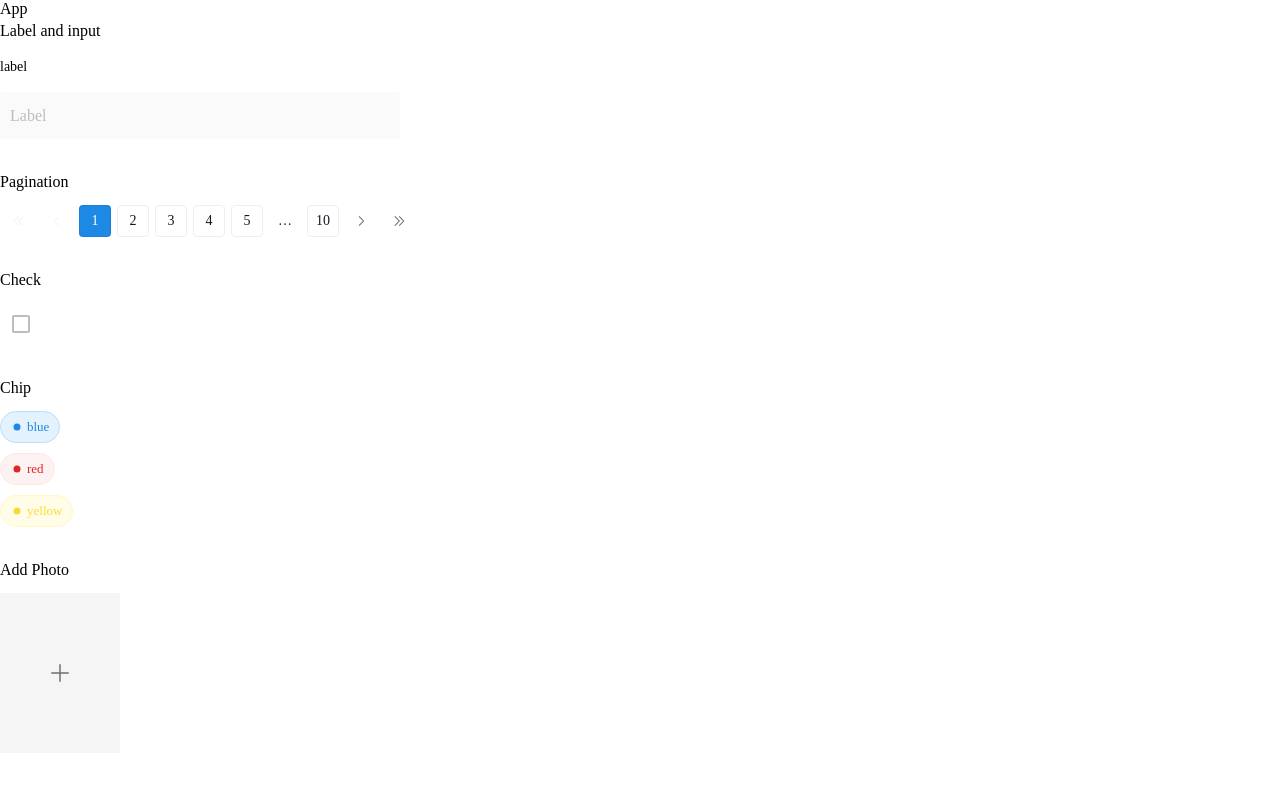
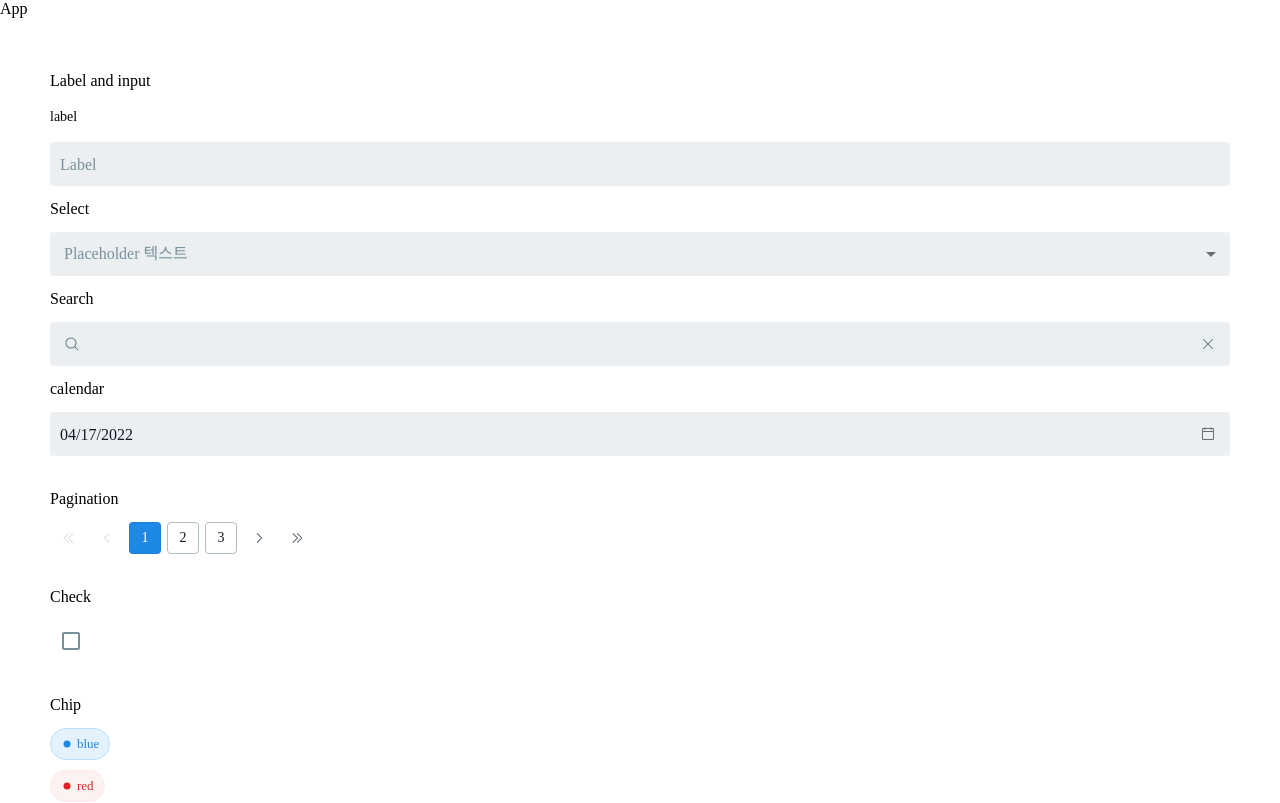
Before and after one commit to media-art-nation/coffee-frontend, a React (Vite) app: page / in a window 1280 px wide. Shown: the top 803 px of the page. Built offline with nearby package versions, Linux system fonts and the light colour scheme.

Commit message:
[feat] input 관련 공통 컴포넌트 모두 추가 및 필요없는 주석 삭제

```diff
--- a/package.json
+++ b/package.json
@@ -20,10 +20,12 @@
         "@emotion/react": "^11.14.0",
         "@emotion/styled": "^11.14.0",
         "@mui/material": "^6.4.8",
+        "@mui/x-date-pickers": "^7.28.3",
         "@phosphor-icons/react": "^2.1.7",
         "@tanstack/react-query": "^5.69.0",
         "@vitejs/plugin-react-swc": "^3.8.0",
         "axios": "^1.8.3",
+        "dayjs": "^1.11.13",
         "husky": "^9.1.7",
         "mobx": "^6.13.7",
         "path": "^0.12.7",
--- /dev/null
+++ b/src/components/CustomDatePicker.tsx
@@ -0,0 +1,53 @@
+import React from 'react';
+
+import { InputAdornment, TextField } from '@mui/material';
+import { DatePicker, DatePickerProps } from '@mui/x-date-pickers';
+import { CalendarBlank } from '@phosphor-icons/react';
+import { Dayjs } from 'dayjs';
+
+const CustomDatePicker: React.FC<DatePickerProps<Dayjs>> = ({ ...props }) => {
+    const [calendarOpen, setCalendarOpen] = React.useState<boolean>(false);
+    return (
+        <DatePicker
+            open={calendarOpen}
+            onClose={() => setCalendarOpen(false)}
+            onOpen={() => setCalendarOpen(true)}
+            slotProps={{
+                popper: {
+                    disablePortal: true,
+                    modifiers: [
+                        {
+                            name: 'offset',
+                            options: {
+                                offset: [0, 8],
+                            },
+                        },
+                    ],
+                },
+            }}
+            slots={{
+                textField: (params) => (
+                    <TextField
+                        {...params}
+                        onClick={() => {
+                            if (!calendarOpen) setCalendarOpen(true);
+                        }}
+                        slotProps={{
+                            input: {
+                                ...params.InputProps,
+                                endAdornment: (
+                                    <InputAdornment position="end">
+                                        <CalendarBlank />
+                                    </InputAdornment>
+                                ), // 기본 달력 아이콘 제거
+                            },
+                        }}
+                    />
+                ),
+            }}
+            {...props}
+        />
+    );
+};
+
+export default CustomDatePicker;
--- /dev/null
+++ b/src/components/SearchTextField.tsx
@@ -0,0 +1,29 @@
+import { InputAdornment, TextField, TextFieldProps } from '@mui/material';
+import { MagnifyingGlass, X } from '@phosphor-icons/react';
+
+import { palette } from '@/themes';
+
+const SearchTextField: React.FC<TextFieldProps> = ({ sx, ...props }) => {
+    return (
+        <TextField
+            {...props}
+            sx={{ ...sx }}
+            slotProps={{
+                input: {
+                    startAdornment: (
+                        <InputAdornment position="start">
+                            <MagnifyingGlass color={palette.grey[500]} />
+                        </InputAdornment>
+                    ),
+                    endAdornment: (
+                        <InputAdornment position="end">
+                            <X color={palette.grey[500]} />
+                        </InputAdornment>
+                    ),
+                },
+            }}
+        />
+    );
+};
+
+export default SearchTextField;
--- a/src/main.tsx
+++ b/src/main.tsx
@@ -3,6 +3,8 @@ import { StrictMode } from 'react';
 import { createRoot } from 'react-dom/client';
 
 import { ThemeProvider } from '@mui/material';
+import { LocalizationProvider } from '@mui/x-date-pickers';
+import { AdapterDayjs } from '@mui/x-date-pickers/AdapterDayjs';
 
 import { theme } from '@/themes/index.ts';
 
@@ -11,8 +13,10 @@ import './index.css';
 
 createRoot(document.getElementById('root')!).render(
     <StrictMode>
-        <ThemeProvider theme={theme}>
-            <App />
-        </ThemeProvider>
+        <LocalizationProvider dateAdapter={AdapterDayjs}>
+            <ThemeProvider theme={theme}>
+                <App />
+            </ThemeProvider>
+        </LocalizationProvider>
     </StrictMode>
 );
--- a/src/pages/TestComponents.tsx
+++ b/src/pages/TestComponents.tsx
@@ -1,18 +1,24 @@
 import React from 'react';
 
-import { Checkbox, Chip, Pagination, Stack, Typography } from '@mui/material';
+import { Checkbox, Chip, MenuItem, Pagination, Select, Stack, Typography } from '@mui/material';
+import dayjs, { Dayjs } from 'dayjs';
 
 import AddPhoto from '@/components/AddPhoto';
+import CustomDatePicker from '@/components/CustomDatePicker';
 import LabelAndInput from '@/components/LabelAndInput';
+import SearchTextField from '@/components/SearchTextField';
 
 const TestComponents = () => {
     const [input, setInput] = React.useState<string>('');
+    const [select, setSelect] = React.useState<string>('');
+    const [value, setValue] = React.useState<Dayjs | null>(dayjs('2022-04-17'));
+    console.log(dayjs(value).format('YYYY-MM-DD'));
     return (
-        <Stack sx={{ gap: '30px' }}>
+        <Stack sx={{ gap: '30px', padding: '50px', flex: 1 }}>
             <Stack gap={'10px'}>
                 <Typography>Label and input</Typography>
                 <LabelAndInput
-                    sx={{ width: '400px' }}
+                    sx={{ width: '100%' }}
                     inputValue={input}
                     inputOnChange={(e: React.ChangeEvent<HTMLInputElement>) =>
                         setInput(e.target.value)
@@ -20,10 +26,30 @@ const TestComponents = () => {
                     labelValue="label"
                     placeholder="Label"
                 />
+                <Typography>Select</Typography>
+                <Select
+                    value={select}
+                    onChange={(e) => setSelect(e.target.value)}
+                    renderValue={(selected) => {
+                        if (selected === '') {
+                            return <Typography>Placeholder 텍스트</Typography>; // placeholder로 보여줄 내용
+                        }
+                        return selected;
+                    }}
+                >
+                    <MenuItem value="1">1</MenuItem>
+                    <MenuItem value="2">2</MenuItem>
+                    <MenuItem value="3">3</MenuItem>
+                </Select>
+                <Typography>Search</Typography>
+                <SearchTextField />
+                <Typography>calendar</Typography>
+                <CustomDatePicker value={value} onChange={(newValue) => setValue(newValue)} />
             </Stack>
+
             <Stack gap={'10px'}>
                 <Typography>Pagination</Typography>
-                <Pagination count={10} />
+                <Pagination count={3} />
             </Stack>
             <Stack gap={'10px'}>
                 <Typography>Check</Typography>
--- a/src/themes/palette.ts
+++ b/src/themes/palette.ts
@@ -11,7 +11,6 @@ interface CustomPaletteOptions extends PaletteOptions {
     red: CustomColor;
     yellow: CustomColor;
     divider: string;
-    // TODO: text, common, action color 확정 시 타입 재정의 2024.04.01 kbc
     text: { primary: string };
     common: { black: string; white: string };
     action: { hover: string; focus: string; selected: string };
@@ -33,16 +32,16 @@ export const palette: CustomPaletteOptions = {
     },
     grey: {
         main: '#9e9e9e',
-        50: '#fafafa',
-        100: '#f5f5f5',
-        200: '#eeeeee',
-        300: '#e0e0e0',
-        400: '#bdbdbd',
-        500: '#9e9e9e',
-        600: '#757575',
-        700: '#616161',
-        800: '#424242',
-        900: '#212121',
+        50: '#ECEFF1',
+        100: '#CFD8DC',
+        200: '#B0BEC5',
+        300: '#90A4AE',
+        400: '#78909C',
+        500: '#607D8B',
+        600: '#546E7A',
+        700: '#455A64',
+        800: '#37474F',
+        900: '#263238',
     },
     success: {
         main: '#0E9F6E', // 500
@@ -84,7 +83,7 @@ export const palette: CustomPaletteOptions = {
         900: '#f57f17',
     },
     divider: '#E5E7EB',
-    text: { primary: '#111928' }, // grey 900
+    text: { primary: '#111928' },
     common: { black: '#000000', white: '#FFFFFF' },
-    action: { hover: '#0000000A', focus: '#0000000A', selected: '#EBF5FF' }, // TODO: disabled, disabledBackground, disabledOpacity color 2024.04.01 kbc
+    action: { hover: '#0000000A', focus: '#0000000A', selected: '#EBF5FF' },
 };
--- a/src/themes/theme.tsx
+++ b/src/themes/theme.tsx
@@ -165,11 +165,13 @@ export const theme = createTheme({
         MuiTextField: {
             styleOverrides: {
                 root: {
+                    'background': palette.grey[50],
+                    'borderRadius': '4px',
+                    'height': '44px',
                     '& .MuiOutlinedInput-root': {
+                        'height': '44px',
                         '& input': {
                             padding: '12px 10px',
-                            borderRadius: '4px',
-                            background: palette.grey[50],
                         },
                         '& fieldset': {
                             borderColor: 'transparent',
@@ -302,5 +304,27 @@ export const theme = createTheme({
                 },
             ],
         },
+        MuiSelect: {
+            defaultProps: { displayEmpty: true },
+            styleOverrides: {
+                root: {
+                    'width': '100%',
+                    'minWidth': '100%',
+                    'height': '44px',
+                    'backgroundColor': palette.grey[50],
+                    'border': 'none',
+                    'outline': 'none',
+                    '& fieldset': {
+                        border: 'none',
+                    },
+                    '&:focus': {
+                        outline: 'none',
+                    },
+                    'span': {
+                        color: palette.grey[400],
+                    },
+                },
+            },
+        },
     },
 });
```
Also changed, not shown: 1 other file (tests, documents, lock files or other folders).
